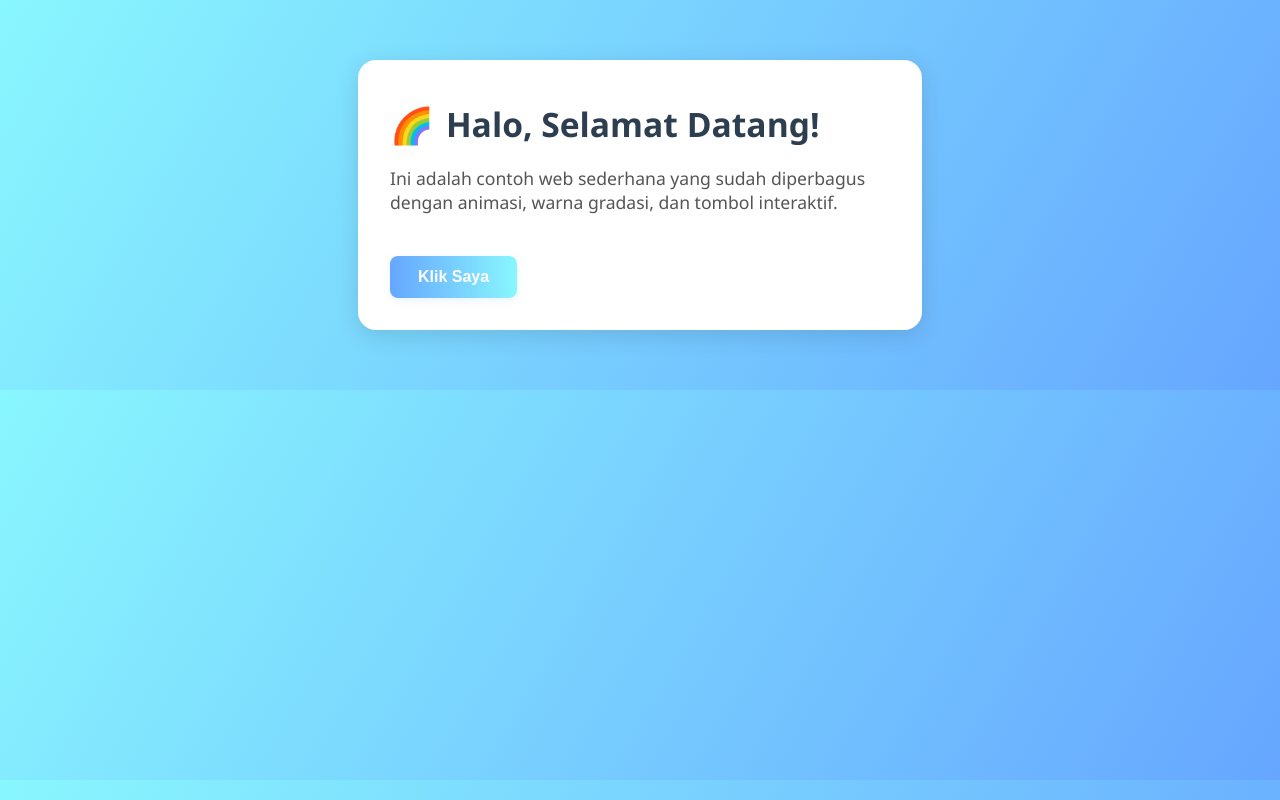
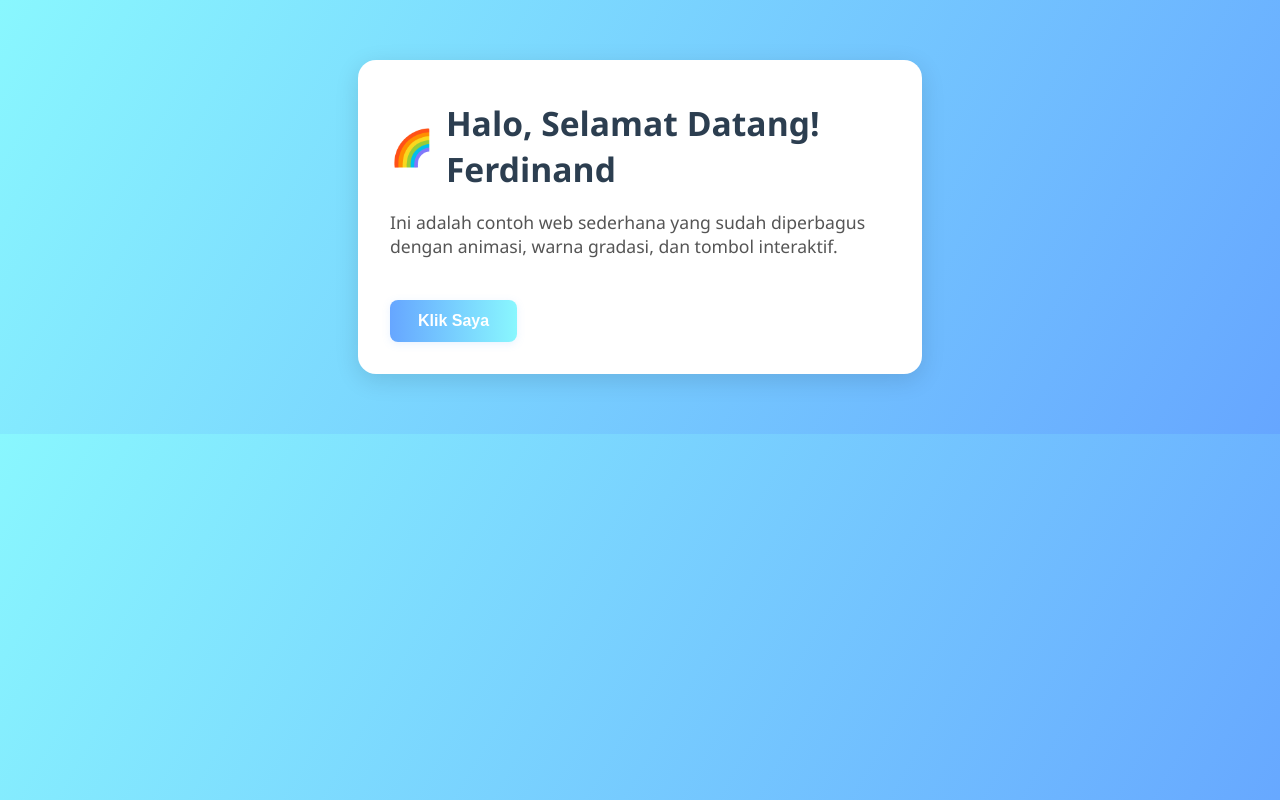
Before and after one commit to FerdinandTJ/belajar-web, a plain HTML site: page web/index.html in a window 1280 px wide. Drawn offline with Linux system fonts and the light colour scheme.

Commit message:
Update name

```diff
--- a/web/index.html
+++ b/web/index.html
@@ -67,11 +67,10 @@
     <div class="container">
         <div class="header">
             <span class="header-icon">🌈</span>
-            <h1>Halo, Selamat Datang!</h1>
+            <h1>Halo, Selamat Datang! Ferdinand</h1>
         </div>
         <p>Ini adalah contoh web sederhana yang sudah diperbagus dengan animasi, warna gradasi, dan tombol interaktif.</p>
         <button class="btn" onclick="alert('Terima kasih sudah berkunjung!')">Klik Saya</button>
     </div>
 </body>
 </html>
-</html>
```
